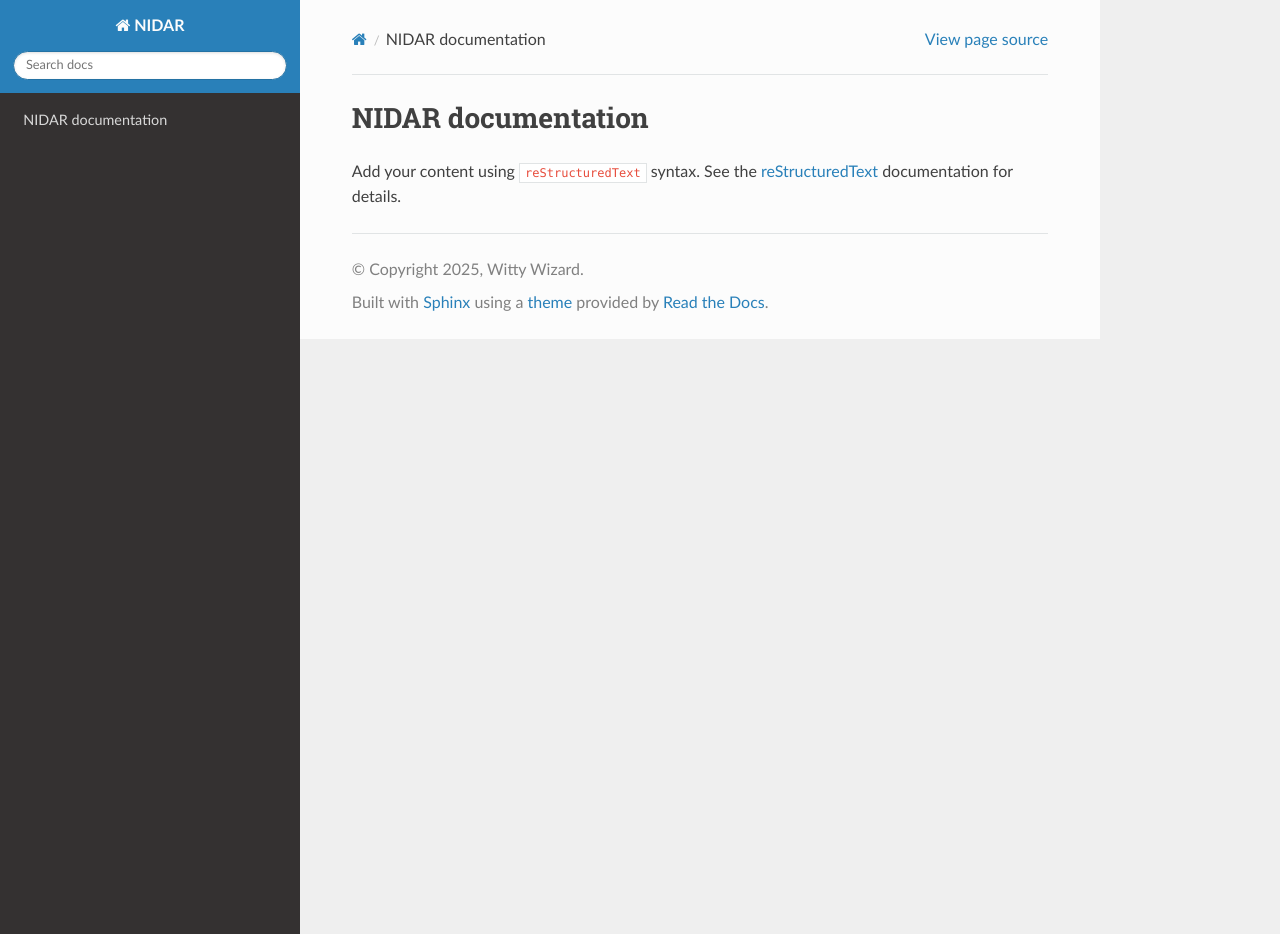
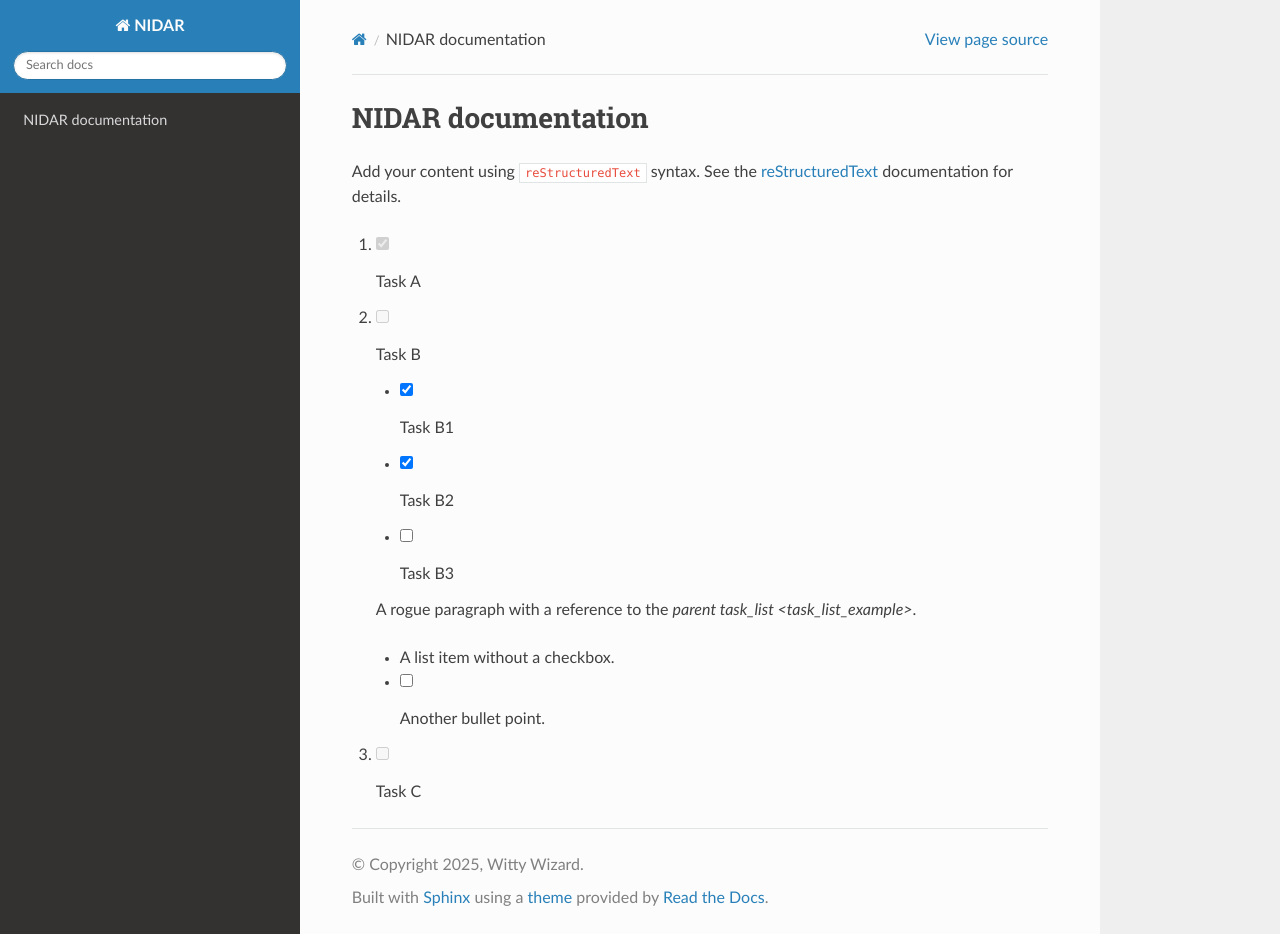
Before and after one commit to Witty-Wizard/NIDAR, a Sphinx documentation site: the page built from source/index.rst, in a window 1280 px wide and 934 px high. Built offline with Sphinx 7.4.7 and the Read the Docs theme 3.1.0, drawn with Linux system fonts in a browser that asks for light colours.

Commit message:
Added: Task List

```diff
--- a/source/conf.py
+++ b/source/conf.py
@@ -16,7 +16,8 @@ release = '0.0.0'
 
 extensions = [
     "sphinx_rtd_theme",
-    "sphinx_copybutton"
+    "sphinx_copybutton",
+    "sphinx_immaterial.task_lists"
     ]
 
 templates_path = ['_templates']
--- a/source/index.rst
+++ b/source/index.rst
@@ -10,6 +10,27 @@ Add your content using ``reStructuredText`` syntax. See the
 `reStructuredText <https://www.sphinx-doc.org/en/master/usage/restructuredtext/index.html>`_
 documentation for details.
 
+.. task-list::
+    :name: task_list_example
+    :custom:
+
+    1. [x] Task A
+    2. [ ] Task B
+
+       .. task-list::
+           :clickable:
+
+           * [x] Task B1
+           * [x] Task B2
+           * [] Task B3
+
+           A rogue paragraph with a reference to
+           the `parent task_list <task_list_example>`.
+
+           - A list item without a checkbox.
+           - [ ] Another bullet point.
+
+    3. [ ] Task C
 
 .. toctree::
    :maxdepth: 2
```
